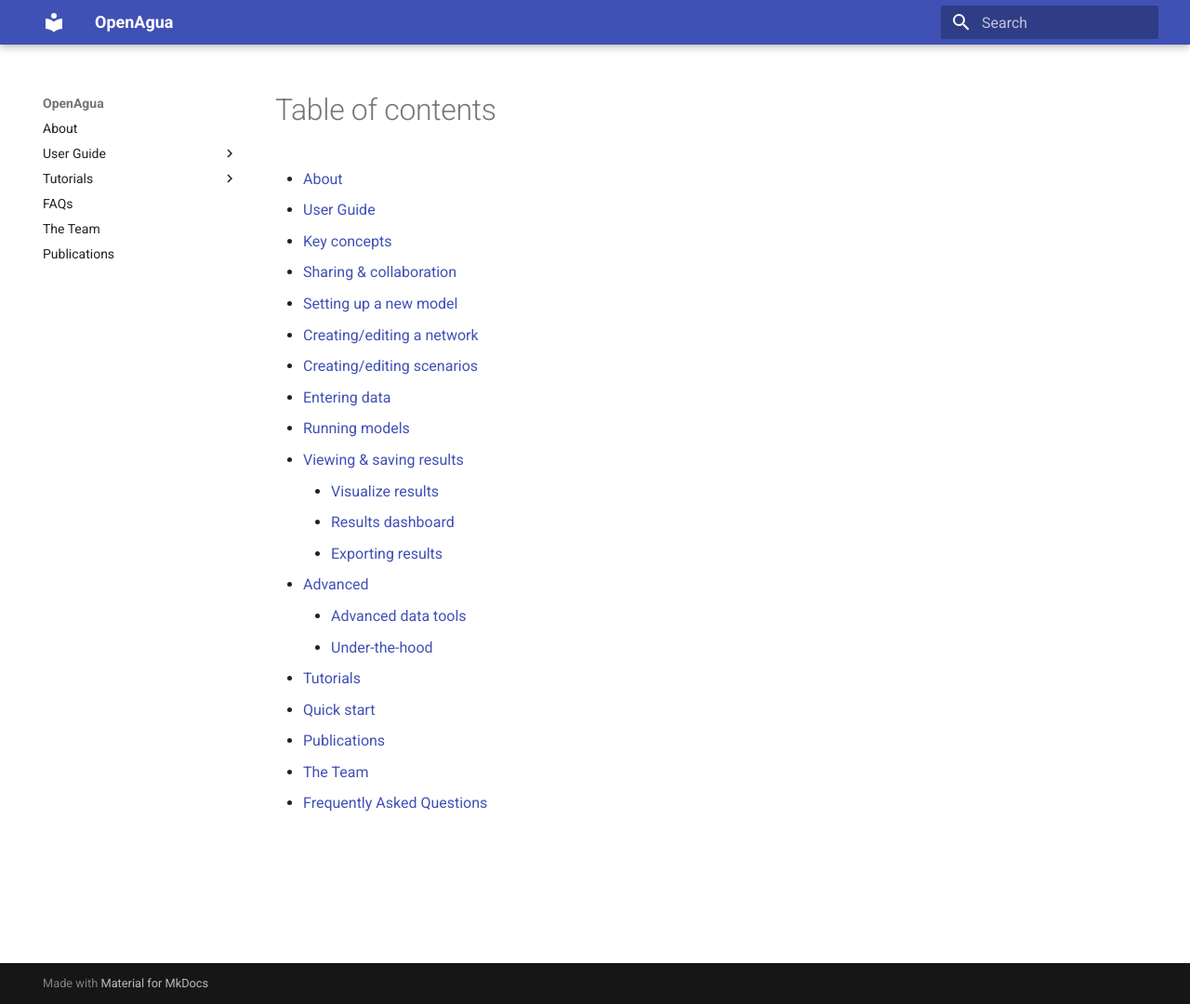
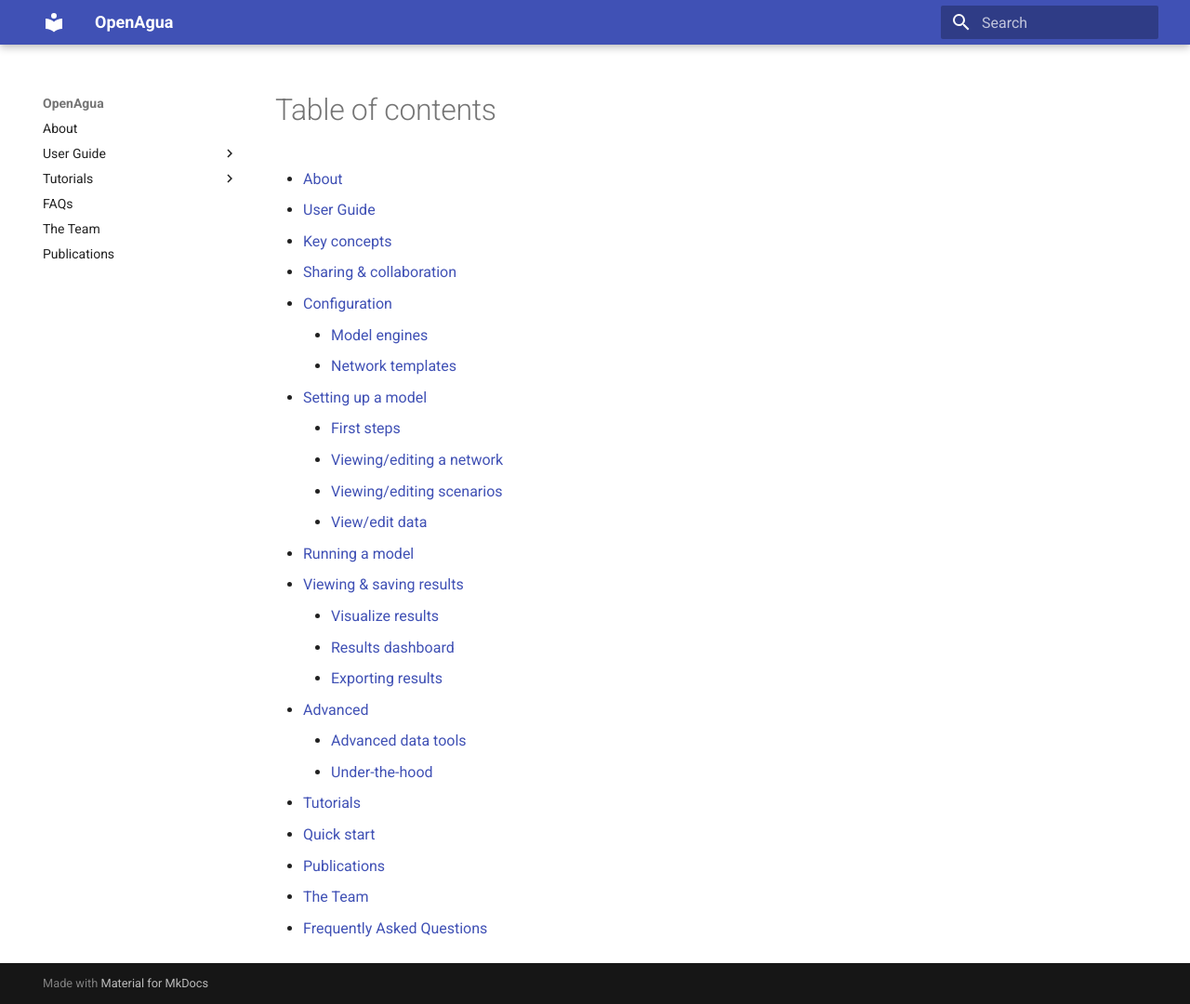
Before and after one commit to OpenAgua/openagua-documentation, an MkDocs documentation site: the page built from docs/SUMMARY.md, in a window 1280 px wide and 1080 px high. Shown: the whole window at 93% size. Built offline with MkDocs 1.6.1 and Material for MkDocs 9.7.7, drawn with Linux system fonts in a browser that asks for light colours; old or Windows-style settings are respelled for this version of MkDocs.

Commit message:
update documentation organization and start describing model engine configuration

```diff
--- a/docs/SUMMARY.md
+++ b/docs/SUMMARY.md
@@ -4,11 +4,15 @@
 * [User Guide](user-guide/README.md)
   * [Key concepts](user-guide/key-concepts.md)
   * [Sharing & collaboration](user-guide/collaboration.md)
-  * [Setting up a new model](user-guide/setting-up-model.md)
-  * [Creating/editing a network](user-guide/creating-network.md)
-  * [Creating/editing scenarios](user-guide/creating-scenarios.md)
-  * [Entering data](user-guide/entering-data.md)
-  * [Running models](user-guide/running-models.md)
+  * [Configuration](user-guide/configuration/README.md)
+    * [Model engines](user-guide/configuration/model-engines.md)
+    * [Network templates](user-guide/configuration/network-templates.md)
+  * [Setting up a model](user-guide/setup-model/README.md)
+    * [First steps](user-guide/setup-model/first-steps.md)
+    * [Viewing/editing a network](user-guide/setup-model/view-edit-network-schematic.md)
+    * [Viewing/editing scenarios](user-guide/setup-model/view-edit-scenarios.md)
+    * [View/edit data](user-guide/setup-model/view-edit-data.md)
+  * [Running a model](user-guide/running-models.md)
   * [Viewing & saving results](user-guide/view-export-results/README.md)
     * [Visualize results](user-guide/view-export-results/view-results.md)
     * [Results dashboard](user-guide/view-export-results/results-dashboard.md)
```
Also changed, not shown: docs/user-guide/configuration/README.md (added, +6 -0 lines), docs/user-guide/configuration/model-engines.md (added, +28 -0 lines), docs/user-guide/configuration/network-templates.md (added, +3 -0 lines), docs/user-guide/setup-model/README.md (added, +3 -0 lines), docs/user-guide/setup-model/first-steps.md (renamed from docs/user-guide/setting-up-model.md, +0 -2 lines), docs/user-guide/setup-model/view-edit-data.md (renamed from docs/user-guide/entering-data.md), docs/user-guide/setup-model/view-edit-network-schematic.md (renamed from docs/user-guide/creating-network.md), docs/user-guide/setup-model/view-edit-scenarios.md (renamed from docs/user-guide/creating-scenarios.md).
